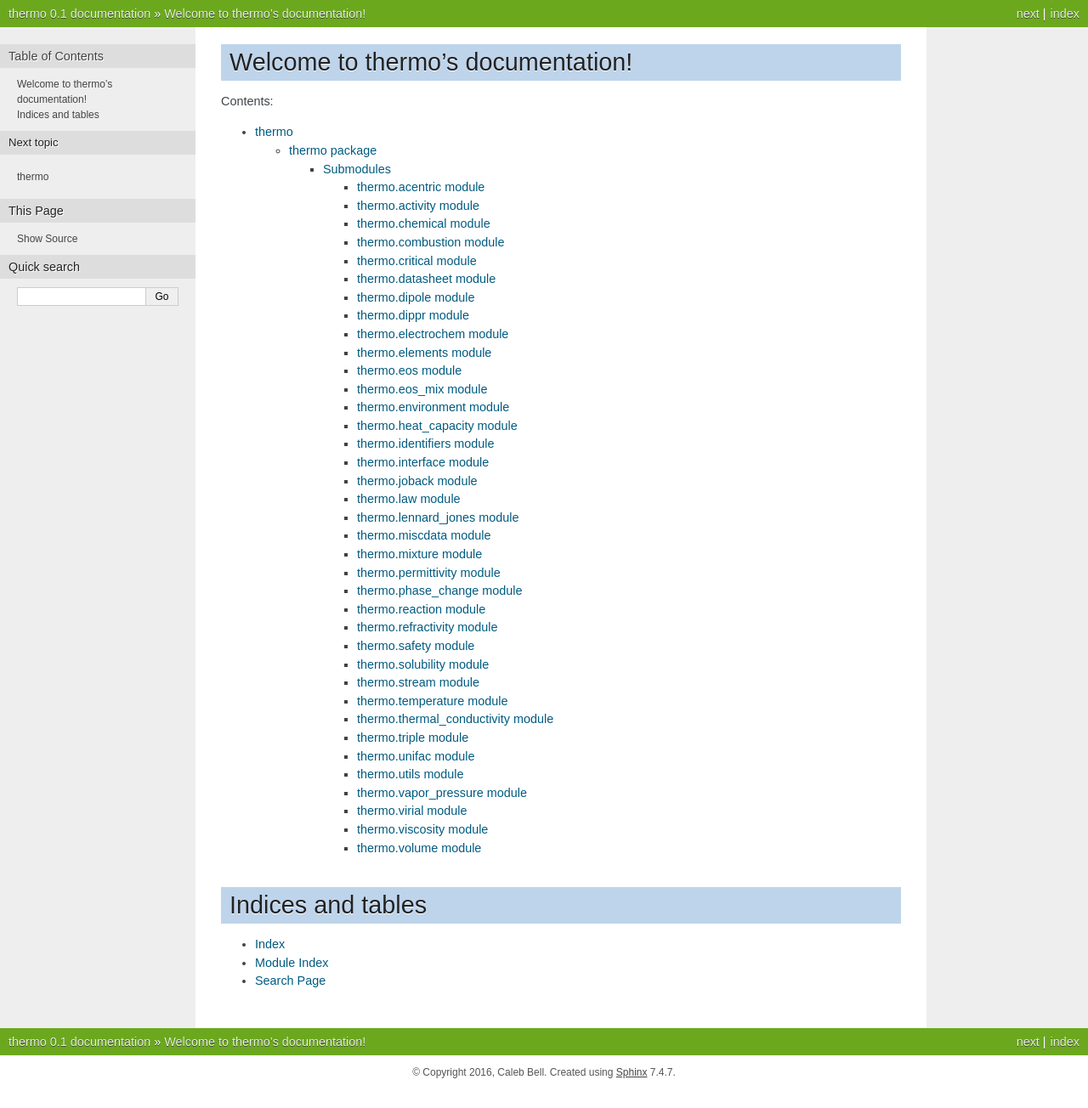
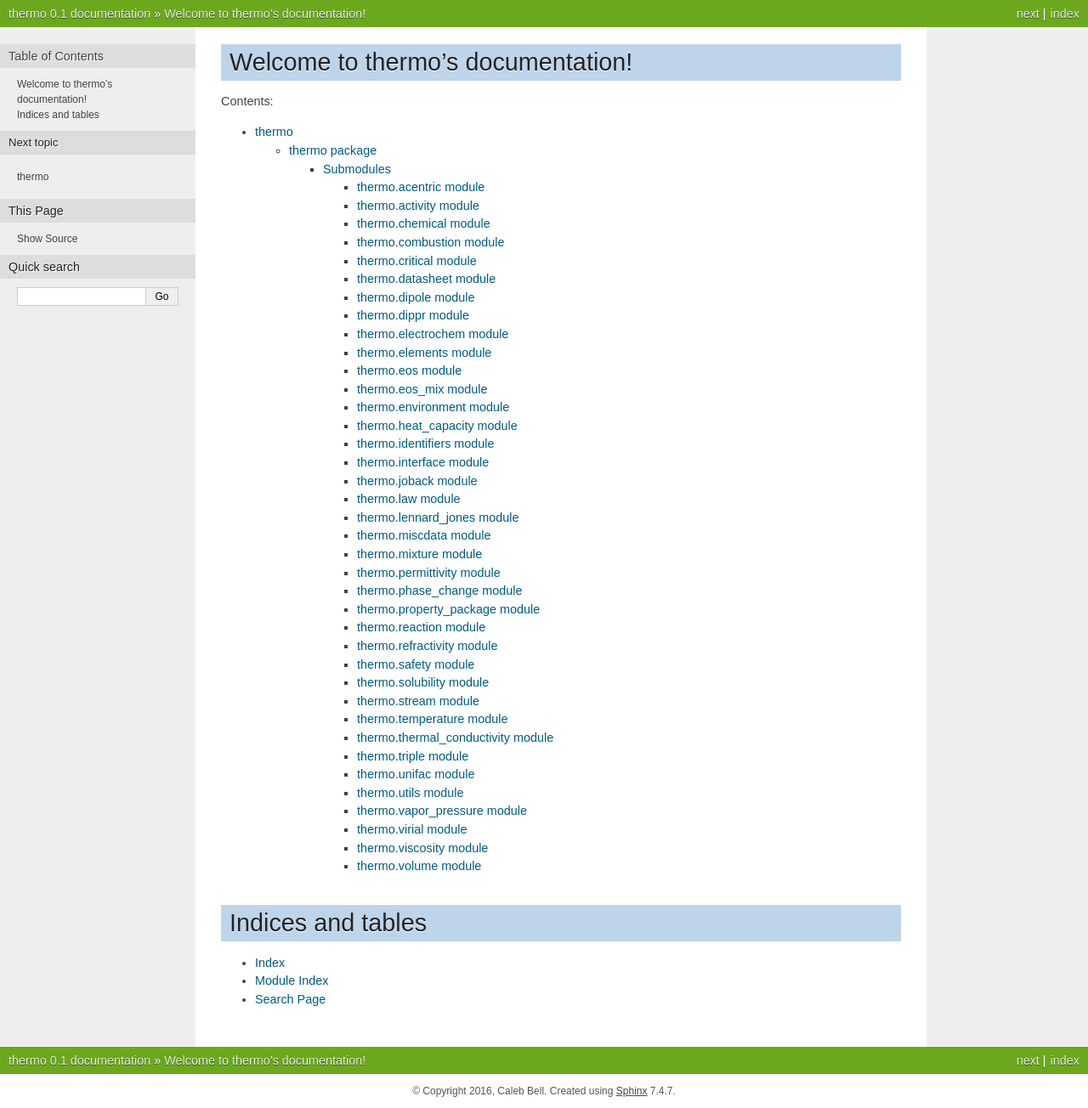
Before and after one commit to CalebBell/thermo, a Sphinx documentation site: the page built from docs/index.rst, in a window 1280 px wide. Shown: the whole page at 85% size. Built offline with Sphinx 7.4.7, drawn with Linux system fonts in a browser that asks for light colours; before the commit the page ends 1282 px from its top, so only the background shows below that.

Commit message:
add doc for property package

```diff
--- /dev/null
+++ b/docs/thermo.property_package.rst
@@ -0,0 +1,7 @@
+thermo.property_package module
+==============================
+
+.. automodule:: thermo.property_package
+    :members:
+    :undoc-members:
+    :show-inheritance:
--- a/docs/thermo.rst
+++ b/docs/thermo.rst
@@ -29,6 +29,7 @@ Submodules
    thermo.mixture
    thermo.permittivity
    thermo.phase_change
+   thermo.property_package
    thermo.reaction
    thermo.refractivity
    thermo.safety
```
